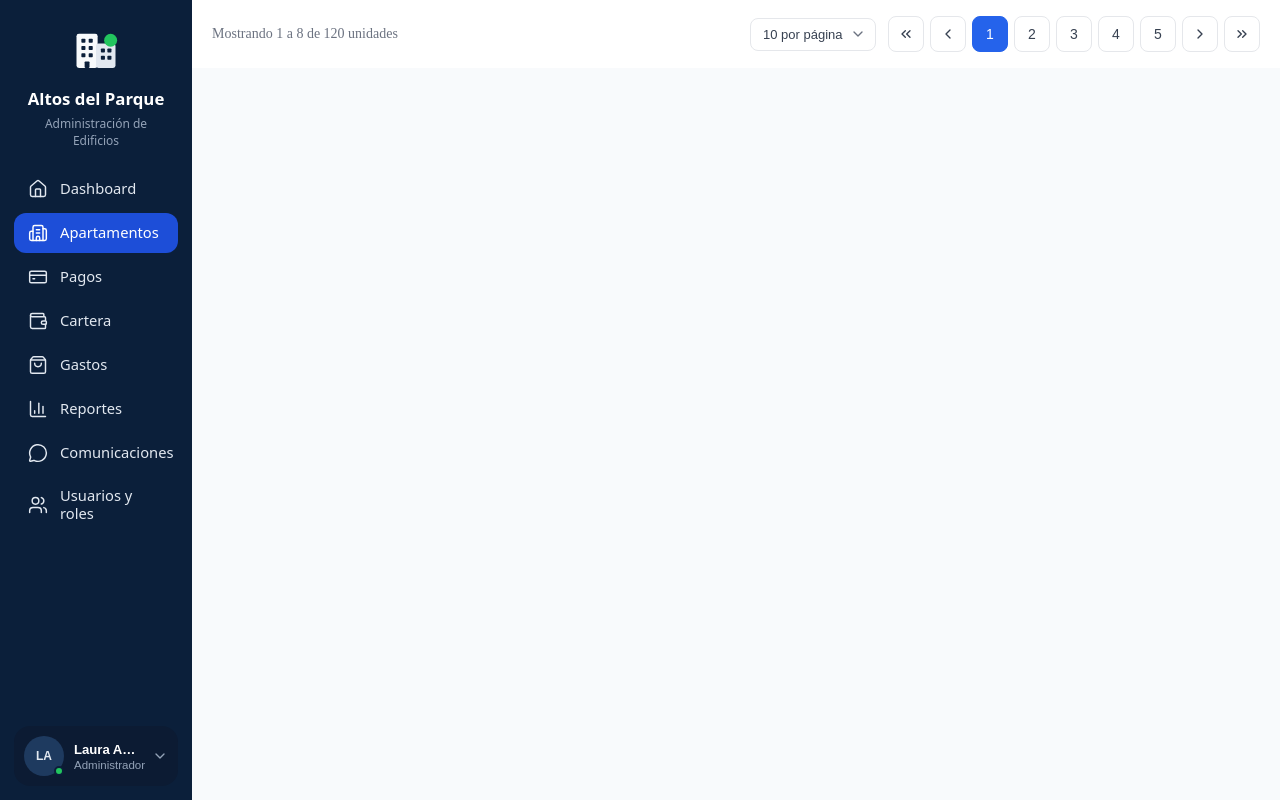
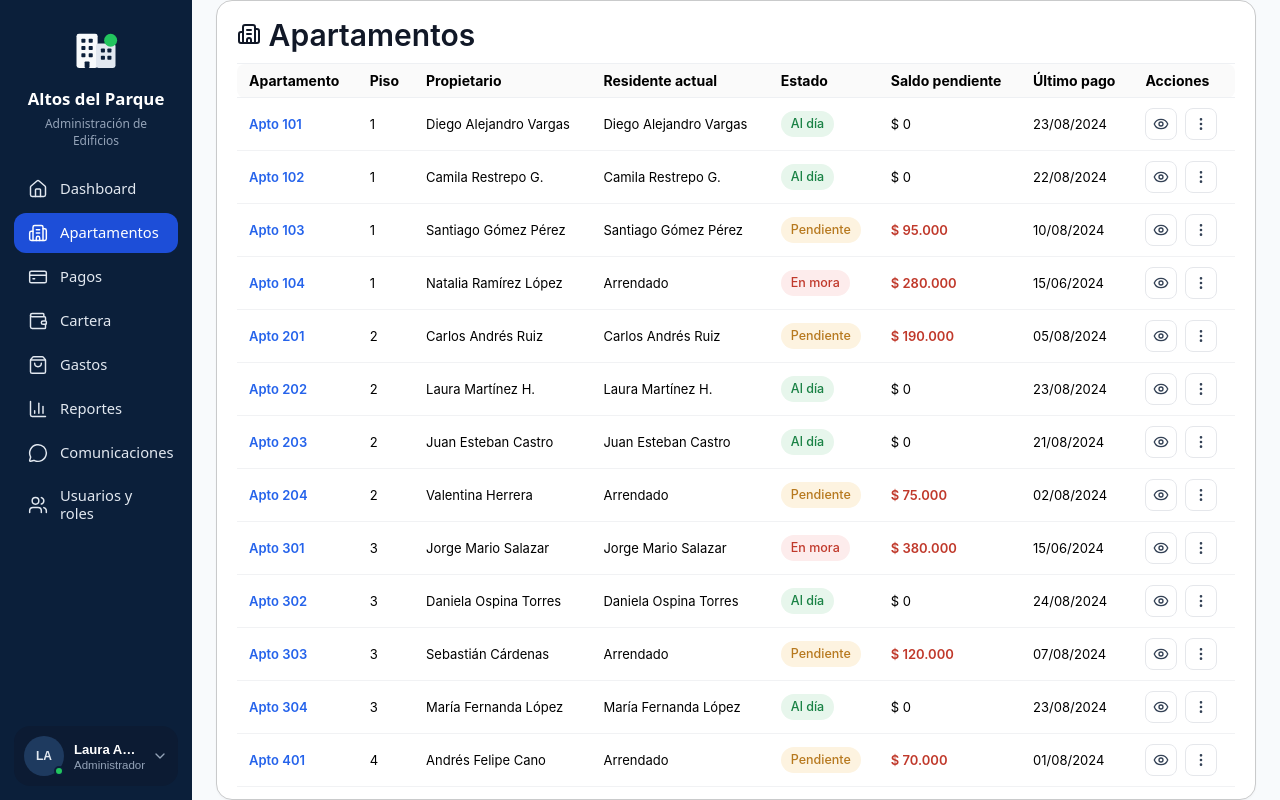
Before and after one commit to StartupName/admin-software, a React (Vite) app: page /apartments in a window 1280 px wide. Built offline with nearby package versions, Linux system fonts and the light colour scheme.

Commit message:
feat(component-table): reuse dashboard table in apartments module
- Render apartments dummy data through the existing TableComponent from Apartments.jsx.
- Add a row options modal with Edit and Delete hover states and reserved future handlers.

```diff
--- a/src/modules/apartments/Apartments.css
+++ b/src/modules/apartments/Apartments.css
@@ -1 +1,98 @@
-/*Write your code here*/
+.apartments-unit {
+  color: #2563eb;
+  font-weight: 600;
+}
+
+.apartments-balance--due {
+  color: #c0392b;
+  font-weight: 600;
+}
+
+.apartments-actions {
+  display: flex;
+  align-items: center;
+  gap: 8px;
+}
+
+.apartments-actions__btn {
+  display: inline-flex;
+  align-items: center;
+  justify-content: center;
+  width: 32px;
+  height: 32px;
+  padding: 0;
+  border: 1px solid #e5e7eb;
+  border-radius: 8px;
+  background: #fff;
+  color: #334155;
+  cursor: pointer;
+}
+
+.apartments-actions__btn:hover {
+  background: #f8fafc;
+  border-color: #cbd5e1;
+}
+
+.apartments-actions__btn:active {
+  background: #e2e8f0;
+}
+
+.apartments-modal-overlay {
+  position: fixed;
+  inset: 0;
+  display: flex;
+  align-items: center;
+  justify-content: center;
+  background: rgba(15, 23, 42, 0.4);
+  z-index: 30;
+}
+
+.apartments-modal {
+  display: flex;
+  flex-direction: column;
+  gap: 8px;
+  min-width: 220px;
+  padding: 16px;
+  border-radius: 12px;
+  background: #fff;
+  box-shadow: 0 10px 30px rgba(15, 23, 42, 0.16);
+}
+
+.apartments-modal__title {
+  margin: 0 0 8px;
+  color: #0f172a;
+  font-size: 16px;
+  font-weight: 600;
+}
+
+.apartments-modal__action {
+  padding: 10px 12px;
+  border: 1px solid #e5e7eb;
+  border-radius: 8px;
+  background: #fff;
+  color: #0f172a;
+  font-size: 14px;
+  font-weight: 500;
+  text-align: left;
+  cursor: pointer;
+}
+
+.apartments-modal__action:hover {
+  background: #f8fafc;
+}
+
+.apartments-modal__action:active {
+  background: #e2e8f0;
+}
+
+.apartments-modal__action--danger {
+  color: #c0392b;
+}
+
+.apartments-modal__action--danger:hover {
+  background: #fdecec;
+}
+
+.apartments-modal__action--danger:active {
+  background: #f8d7d7;
+}
--- a/src/modules/apartments/Apartments.jsx
+++ b/src/modules/apartments/Apartments.jsx
@@ -1,12 +1,151 @@
-import './Apartments.css';
-import NavigationComponent from './components/NavigationComponent/NavigationComponent';
+import { useState } from 'react'
+import { Building2, Eye, EllipsisVertical } from 'lucide-react'
+import './Apartments.css'
+import NavigationComponent from './components/NavigationComponent/NavigationComponent'
+import TableComponent, { StatusBadge } from '../dashboard/components/TableComponent/TableComponent'
+import apartmentsData from './components/TableComponent/data/example_data.json'
+
+const columnHeaders = {
+  apartamento: 'Apartamento',
+  piso: 'Piso',
+  propietario: 'Propietario',
+  residenteActual: 'Residente actual',
+  estado: 'Estado',
+  saldoPendiente: 'Saldo pendiente',
+  ultimoPago: 'Último pago',
+  acciones: 'Acciones',
+}
+
+function formatBalance(value) {
+  const amount = Number(value) || 0
+  return `$ ${amount.toLocaleString('es-CO')}`
+}
 
 function Apartments() {
+  const [openRow, setOpenRow] = useState(null)
+
+  function closeOptions() {
+    setOpenRow(null)
+  }
+
+  const columns = []
+
+  for (let element of Object.keys(apartmentsData[0])) {
+    columns.push({
+      key: element,
+      header: columnHeaders[element]
+        || element.replace(/_/g, ' ').replace(/\b\w/g, (c) => c.toUpperCase()),
+    })
+  }
+
+  columns.map((object) => {
+    if (object.key === 'apartamento') {
+      object.render = (value) => (
+        <span className="apartments-unit">{value}</span>
+      )
+    }
+  })
+
+  columns.map((object) => {
+    if (object.key === 'estado') {
+      object.render = (value) => (
+        <StatusBadge
+          label={value}
+          variant={
+            value === 'Al día'
+              ? 'success'
+              : value === 'Pendiente'
+                ? 'warning'
+                : 'danger'
+          }
+        />
+      )
+    }
+  })
+
+  columns.map((object) => {
+    if (object.key === 'saldoPendiente') {
+      object.render = (value) => (
+        <span className={Number(value) > 0 ? 'apartments-balance apartments-balance--due' : 'apartments-balance'}>
+          {formatBalance(value)}
+        </span>
+      )
+    }
+  })
+
+  columns.map((object) => {
+    if (object.key === 'acciones') {
+      object.render = (value, row, rowIndex) => (
+        <div className="apartments-actions">
+          {value?.includes('ver') && (
+            <button type="button" className="apartments-actions__btn" aria-label="Ver">
+              <Eye size={16} />
+            </button>
+          )}
+          {value?.includes('opciones') && (
+            <button
+              type="button"
+              className="apartments-actions__btn"
+              aria-label="Más opciones"
+              onClick={() => setOpenRow(rowIndex)}
+            >
+              <EllipsisVertical size={16} />
+            </button>
+          )}
+        </div>
+      )
+    }
+  })
+
   return (
     <>
+      <TableComponent
+        icon={<Building2 />}
+        title="Apartamentos"
+        columns={columns}
+        data={apartmentsData}
+      />
       <NavigationComponent />
+
+      {openRow != null && (
+        <div className="apartments-modal-overlay" onClick={closeOptions}>
+          <div
+            className="apartments-modal"
+            role="dialog"
+            aria-modal="true"
+            aria-labelledby="apartments-modal-title"
+            onClick={(event) => event.stopPropagation()}
+          >
+            <p id="apartments-modal-title" className="apartments-modal__title">Opciones</p>
+
+            <button
+              type="button"
+              className="apartments-modal__action"
+              onClick={() => {
+                // Location: Apartments.jsx — Edit action in the row options modal.
+                // Purpose: reserved space for the future Edit flow of the selected apartment.
+                // Implementation: add the edit handler here (open form / call API). No business logic in this prototype.
+              }}
+            >
+              Edit
+            </button>
+
+            <button
+              type="button"
+              className="apartments-modal__action apartments-modal__action--danger"
+              onClick={() => {
+                // Location: Apartments.jsx — Delete action in the row options modal.
+                // Purpose: reserved space for the future Delete flow of the selected apartment.
+                // Implementation: add the delete handler here (confirm / call API). No business logic in this prototype.
+              }}
+            >
+              Delete
+            </button>
+          </div>
+        </div>
+      )}
     </>
-  );
+  )
 }
 
-export default Apartments;
+export default Apartments
```
